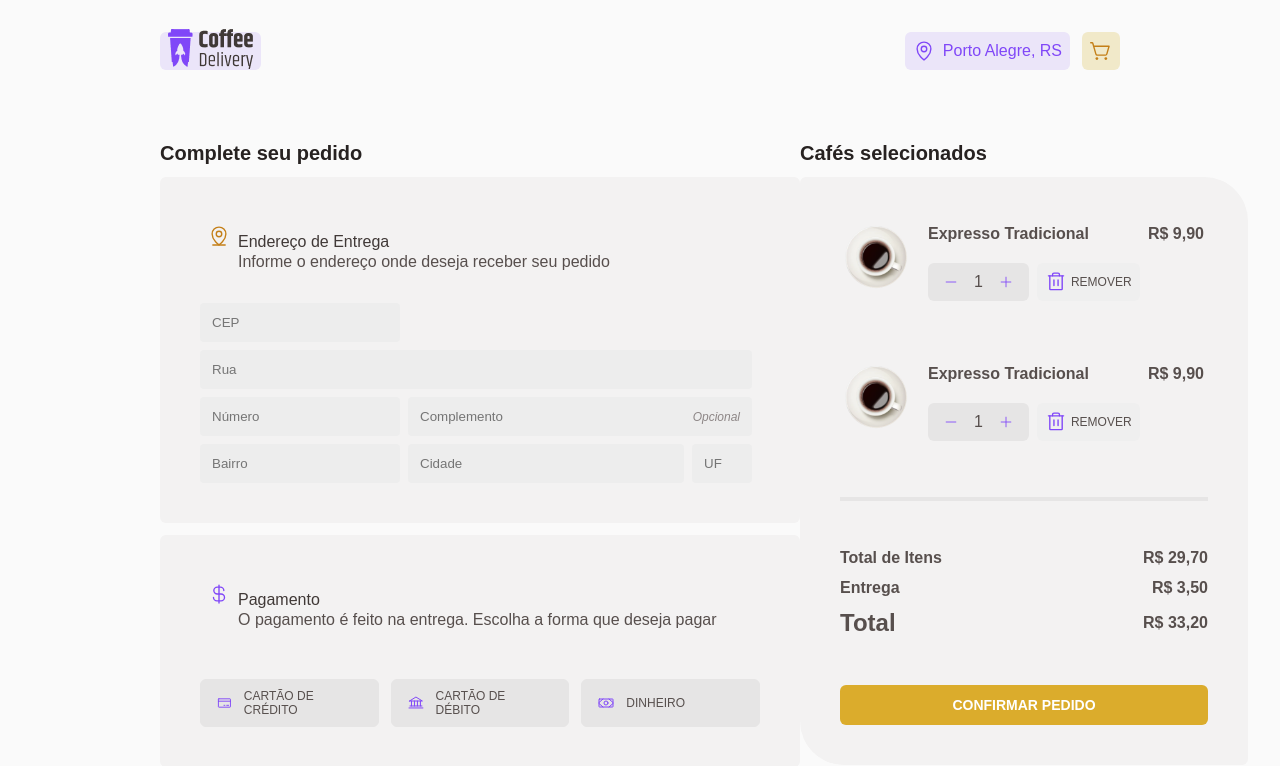
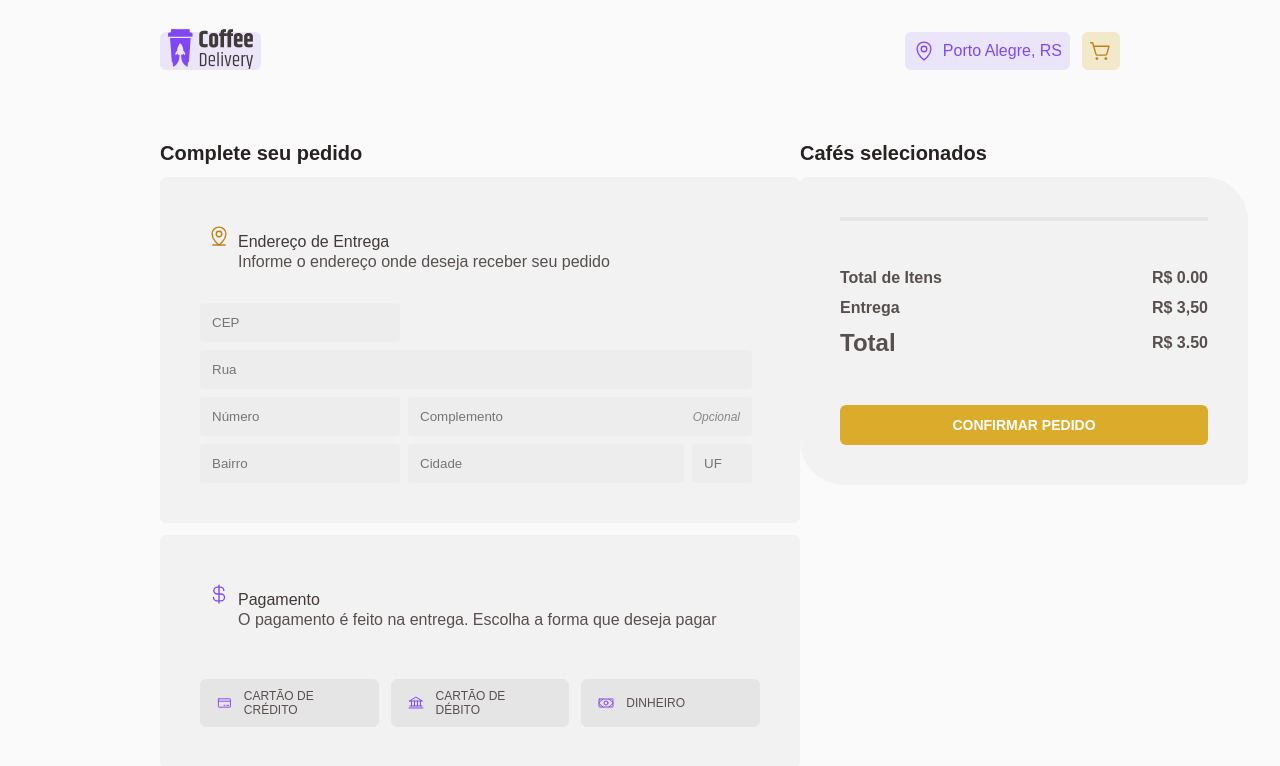
Before and after one commit to RelancioBorgesDev/Coffee-Delivery, a React (Vite) app: page /checkout in a window 1280 px wide. Shown: the top 766 px of the page. Built offline with nearby package versions, Linux system fonts and the light colour scheme.

Commit message:
refactor: ajustado a logica do cart

```diff
--- a/src/components/ActionsControl/ActionsControl.tsx
+++ b/src/components/ActionsControl/ActionsControl.tsx
@@ -1,22 +1,24 @@
 import { Minus, Plus } from "phosphor-react";
 import { CoffeeActionsControl } from "./ActionsControl.style";
 
+interface ActionsControlProps {
+  quantity: number;
+  onIncrease: () => void;
+  onDecrease: () => void;
+}
+
 export default function ActionsControl({
-  coffee_quantity,
-  increaseCoffeQuantity,
-  decreaseCoffeeQuantity,
-}: {
-  coffee_quantity: number;
-  increaseCoffeQuantity: () => void;
-  decreaseCoffeeQuantity: (coffeeQuantity: number) => void;
-}) {
+  quantity,
+  onIncrease,
+  onDecrease,
+}: ActionsControlProps) {
   return (
     <CoffeeActionsControl>
-      <button onClick={() => decreaseCoffeeQuantity(coffee_quantity)}>
+      <button onClick={onDecrease}>
         <Minus size={14} />
       </button>
-      <span>{coffee_quantity}</span>
-      <button onClick={() => increaseCoffeQuantity()}>
+      <span>{quantity}</span>
+      <button onClick={onIncrease}>
         <Plus size={14} />
       </button>
     </CoffeeActionsControl>
--- a/src/contexts/CartContext.tsx
+++ b/src/contexts/CartContext.tsx
@@ -11,6 +11,10 @@ interface CartContextType {
   cartQuantity: number;
   cartItemsTotal: number;
   addCoffeeToCart: (coffee: CartItem) => void;
+  changeCartItemQuantity: (
+    cartItemId: number,
+    type: "increase" | "decrease"
+  ) => void;
 
   removeCartItem: (cartItemId: number) => void;
   cleanCart: () => void;
@@ -54,7 +58,28 @@ export function CartContextProvider({ children }: CartContextProviderProps) {
 
     setCartItems(newCart);
   }
+  function changeCartItemQuantity(
+    cartItemId: number,
+    type: "increase" | "decrease"
+  ) {
+    setCartItems((prevCartItems) => {
+      const newCart = produce(prevCartItems, (draft) => {
+        const coffeeExistsInCart = prevCartItems.findIndex(
+          (cartItem) => Number.parseInt(cartItem.id) === cartItemId
+        );
 
+        if (coffeeExistsInCart >= 0) {
+          const item = draft[coffeeExistsInCart];
+          draft[coffeeExistsInCart].quantity =
+            type === "increase"
+              ? item.quantity + 1
+              : Math.max(item.quantity - 1, 1);
+        }
+      });
+
+      return newCart;
+    });
+  }
   function removeCartItem(cartItemId: number) {
     const newCart = produce(cartItems, (draft) => {
       const coffeeExistsInCart = cartItems.findIndex(
@@ -85,6 +110,7 @@ export function CartContextProvider({ children }: CartContextProviderProps) {
         cartQuantity,
         removeCartItem,
         cartItemsTotal,
+        changeCartItemQuantity,
         cleanCart,
       }}
     >
--- a/src/hooks/useCoffeeQuantity.ts
+++ /dev/null
@@ -1,28 +0,0 @@
-import { useState, useEffect, useRef } from "react";
-
-export function useCoffeeQuantity(initialQuantity = 1) {
-  const [coffeeQnt, setCoffeeQnt] = useState<number>(initialQuantity);
-  const coffeeQuantityRef = useRef(coffeeQnt);
-
-  useEffect(() => {
-    coffeeQuantityRef.current = coffeeQnt;
-  }, [coffeeQnt]);
-
-  const increaseCoffeQuantity = () => {
-    setCoffeeQnt((prevQnt) => prevQnt + 1);
-  };
-
-  const decreaseCoffeeQuantity = () => {
-    if (coffeeQnt >= 2) {
-      setCoffeeQnt((prevQnt) => prevQnt - 1);
-    } else {
-      setCoffeeQnt(1);
-    }
-  };
-
-  return {
-    coffeeQnt,
-    increaseCoffeQuantity,
-    decreaseCoffeeQuantity,
-  };
-}
--- a/src/pages/CheckoutPage/CheckoutPage.tsx
+++ b/src/pages/CheckoutPage/CheckoutPage.tsx
@@ -13,10 +13,13 @@ import Icon from "../../components/Icon/Icon";
 import { CurrencyDollar, MapPinLine } from "phosphor-react";
 import SubTitle from "../../components/SubTitle/SubTitle";
 import { PaymentMethodOptions } from "./_components/PaymentMethodOptions/PaymentMethodOptions";
-import CoffeSelected from "./_components/CoffeeSelected/CoffeSelected";
+import CoffeeSelected from "./_components/CoffeeSelected/CoffeSelected";
 import Button from "../../components/Button/Button";
+import { useCart } from "../../hooks/useCart";
 
 export default function CheckoutPage() {
+  const { cartItems, cartItemsTotal } = useCart();
+  const total = cartItemsTotal + 3.5;
   return (
     <CheckoutPageContainer>
       <Areas>
@@ -78,13 +81,14 @@ export default function CheckoutPage() {
       <Areas>
         <Title color="base-title" size="SS" text="Cafés selecionados" />
         <SelectedCoffesContainer>
-          <CoffeSelected />
-          <CoffeSelected />
+          {cartItems.map((coffee) => (
+            <CoffeeSelected coffee={coffee} />
+          ))}
           <Separator />
           <CartTotalContainer>
             <div>
               <h4>Total de Itens</h4>
-              <h4>R$ 29,70</h4>
+              <h4>R$ {cartItemsTotal.toFixed(2)}</h4>
             </div>
             <div>
               <h4>Entrega</h4>
@@ -92,7 +96,7 @@ export default function CheckoutPage() {
             </div>
             <div>
               <h1>Total</h1>
-              <h4>R$ 33,20</h4>
+              <h4>R$ {total.toFixed(2)}</h4>
             </div>
           </CartTotalContainer>
 
--- a/src/pages/CheckoutPage/_components/CoffeeSelected/CoffeSelected.tsx
+++ b/src/pages/CheckoutPage/_components/CoffeeSelected/CoffeSelected.tsx
@@ -1,18 +1,44 @@
 import { CoffeeSelectedContainer } from "./styles";
 import ActionsControl from "../../../../components/ActionsControl/ActionsControl";
 import { Trash } from "phosphor-react";
+import { useCart } from "../../../../hooks/useCart";
+import { CartItem } from "../../../../contexts/CartContext";
 
-export default function CoffeSelected() {
+interface CoffeeCartCardProps {
+  coffee: CartItem;
+}
+
+export default function CoffeeSelected({ coffee }: CoffeeCartCardProps) {
+  const { changeCartItemQuantity, removeCartItem } = useCart();
+
+  function handleIncrease() {
+    changeCartItemQuantity(Number.parseInt(coffee.id), "increase");
+  }
+
+  function handleDecrease() {
+    changeCartItemQuantity(Number.parseInt(coffee.id), "decrease");
+  }
+
+  function handleRemove() {
+    removeCartItem(Number.parseInt(coffee.id));
+  }
+
+  const coffeeTotal = Number.parseInt(coffee.price) * coffee.quantity;
+
   return (
     <CoffeeSelectedContainer>
-      <img src="/coffees/Type=Americano.png" />
+      <img src={coffee.coffee_image} />
       <header>
-        <h1>Expresso Tradicional</h1>
-        <h1>R$ 9,90</h1>
+        <h1>{coffee.coffe_title}</h1>
+        <h1>R$ {coffeeTotal}</h1>
       </header>
       <div>
-        <ActionsControl coffee_quantity={1} />
-        <button>
+        <ActionsControl
+          quantity={coffee.quantity}
+          onIncrease={handleIncrease}
+          onDecrease={handleDecrease}
+        />
+        <button onClick={handleRemove}>
           <Trash size={22} />
           <span>Remover</span>
         </button>
--- a/src/pages/Home/Home.tsx
+++ b/src/pages/Home/Home.tsx
@@ -14,11 +14,8 @@ import {
 } from "./Home.styles";
 import CoffeeCard from "./_components/CoffeeCard/CoffeeCard";
 import { data } from "../../data/coffees-data";
-import { useCart } from "../../hooks/useCart";
 
 export default function Home() {
-  const { cartItems } = useCart();
-  console.log(cartItems);
   const contentIconText = [
     {
       "bg-color": "none" as const,
--- a/src/pages/Home/_components/CoffeeCard/CoffeeCard.tsx
+++ b/src/pages/Home/_components/CoffeeCard/CoffeeCard.tsx
@@ -13,18 +13,32 @@ import Icon from "../../../../components/Icon/Icon";
 import { ShoppingCart } from "phosphor-react";
 import { Coffee } from "../../../../interfaces/coffee";
 import ActionsControl from "../../../../components/ActionsControl/ActionsControl";
-import { useCoffeeQuantity } from "../../../../hooks/useCoffeeQuantity";
 import { useCart } from "../../../../hooks/useCart";
+import { useState } from "react";
 
 export default function CoffeeCard(coffee: Coffee) {
-  const { coffeeQnt, increaseCoffeQuantity, decreaseCoffeeQuantity } =
-    useCoffeeQuantity();
+  const [quantity, setQuantity] = useState(1);
+
+  function handleIncrease() {
+    setQuantity((state) => state + 1);
+  }
+
+  function handleDecrease() {
+    setQuantity((state) => {
+      if (state >= 2) {
+        return state - 1;
+      } else {
+        return 1;
+      }
+    });
+  }
+
   const { addCoffeeToCart } = useCart();
 
   function handleAddToCart() {
     const coffeeToAdd = {
       ...coffee,
-      quantity: coffeeQnt,
+      quantity,
     };
     addCoffeeToCart(coffeeToAdd);
   }
@@ -46,9 +60,9 @@ export default function CoffeeCard(coffee: Coffee) {
         </span>
         <CoffeeActions>
           <ActionsControl
-            coffee_quantity={coffeeQnt}
-            increaseCoffeQuantity={increaseCoffeQuantity}
-            decreaseCoffeeQuantity={decreaseCoffeeQuantity}
+            onIncrease={handleIncrease}
+            onDecrease={handleDecrease}
+            quantity={quantity}
           />
           <CartBtn onClick={handleAddToCart}>
             <Icon
```
